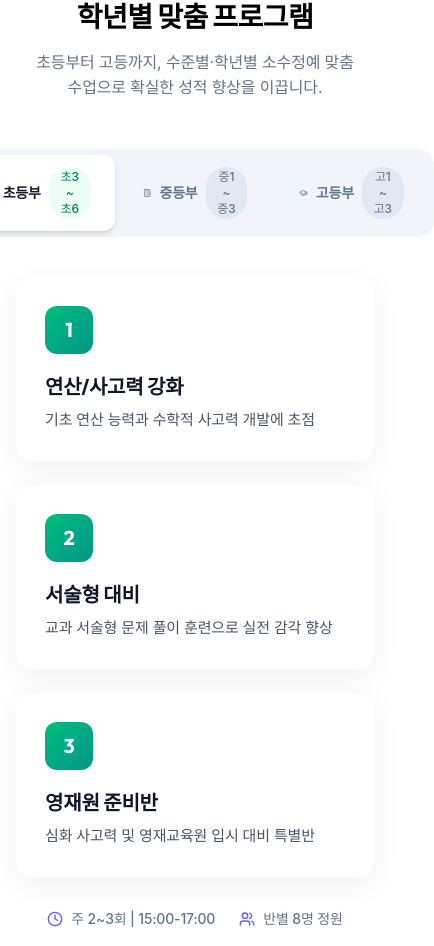
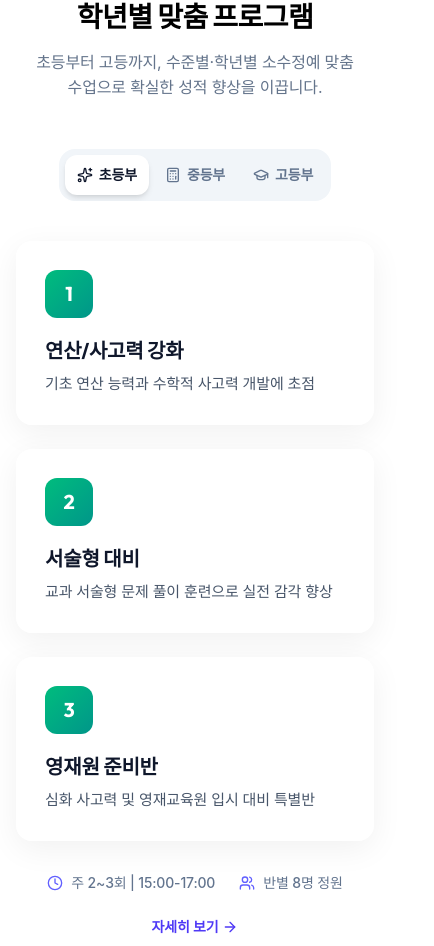
Before and after one commit to g1230math/jj, a React (Vite) app: page / in a window 390 px wide. Shown: the part 846-1792 px from the top of the page, 434 px wide, since content can reach past the window. Built offline with nearby package versions, Linux system fonts and the light colour scheme; no server answers; a web font is replaced by a local one.

Commit message:
fix: 메인 프로그램 탭 모바일 가로 넘침 수정 (패딩 축소, 등급 뱃지 숨김)

```diff
--- a/src/pages/Home.tsx
+++ b/src/pages/Home.tsx
@@ -194,13 +194,14 @@ export function Home() {
 
         {/* Tab buttons */}
         <ScrollReveal className="flex justify-center mb-10">
+          <div className="w-full overflow-x-auto flex justify-center">
             <div className="inline-flex bg-slate-100 rounded-2xl p-1.5 gap-1">
               {programs.map((p, i) => (
                 <button
                   key={p.id}
                   onClick={() => setActiveProgram(i)}
                   className={cn(
-                  "flex items-center gap-2 px-6 py-3 rounded-xl text-sm font-semibold transition-all",
+                    "flex items-center gap-1.5 sm:gap-2 px-3 sm:px-6 py-2.5 sm:py-3 rounded-xl text-sm font-semibold transition-all whitespace-nowrap",
                     activeProgram === i
                       ? "bg-white text-slate-900 shadow-md"
                       : "text-slate-500 hover:text-slate-700"
@@ -208,11 +209,12 @@ export function Home() {
                 >
                   <p.icon className="w-4 h-4" />
                   {p.label}
-                <span className={cn("text-xs font-medium px-2 py-0.5 rounded-full", activeProgram === i ? cn(p.lightBg, p.lightText) : "bg-slate-200 text-slate-500")}>
+                  <span className={cn("hidden sm:inline text-xs font-medium px-2 py-0.5 rounded-full", activeProgram === i ? cn(p.lightBg, p.lightText) : "bg-slate-200 text-slate-500")}>
                     {p.grades}
                   </span>
                 </button>
               ))}
+            </div>
           </div>
         </ScrollReveal>
 
```
Lines whose indentation alone changed are shown as unchanged.
